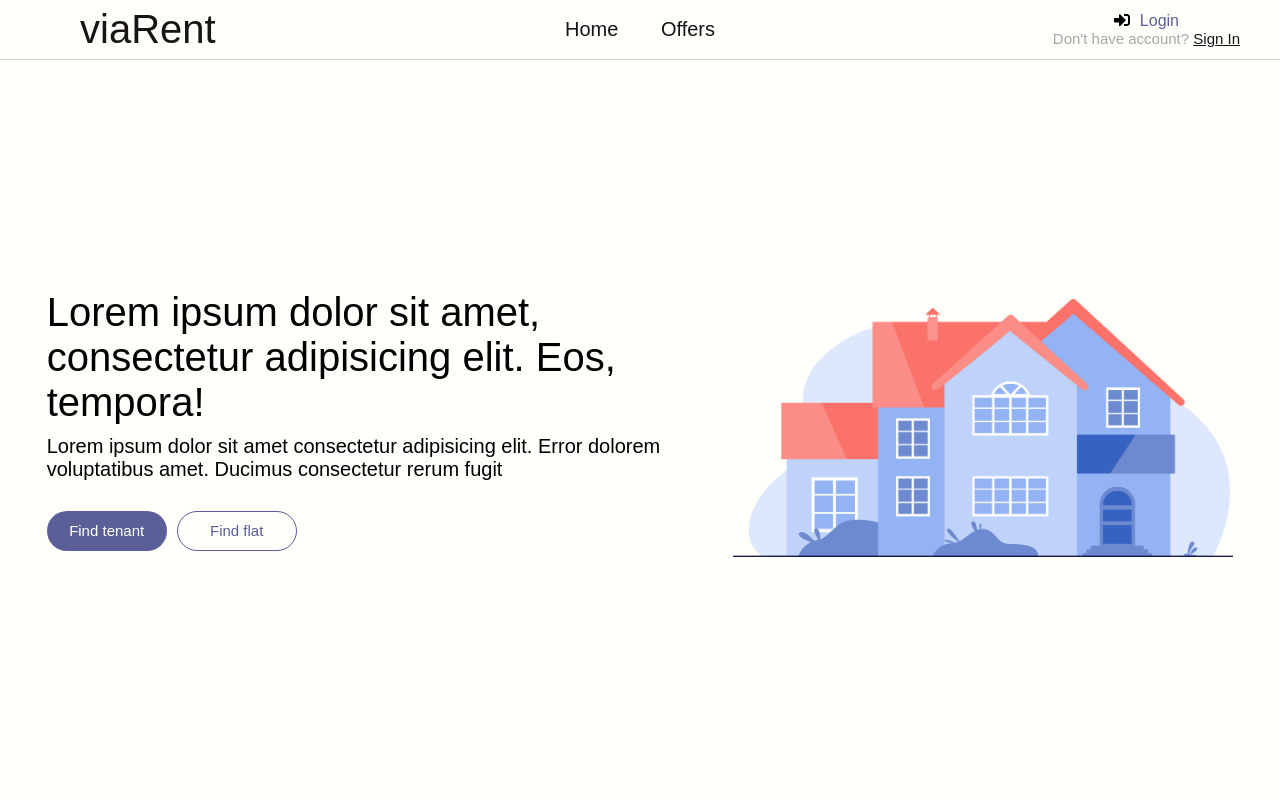
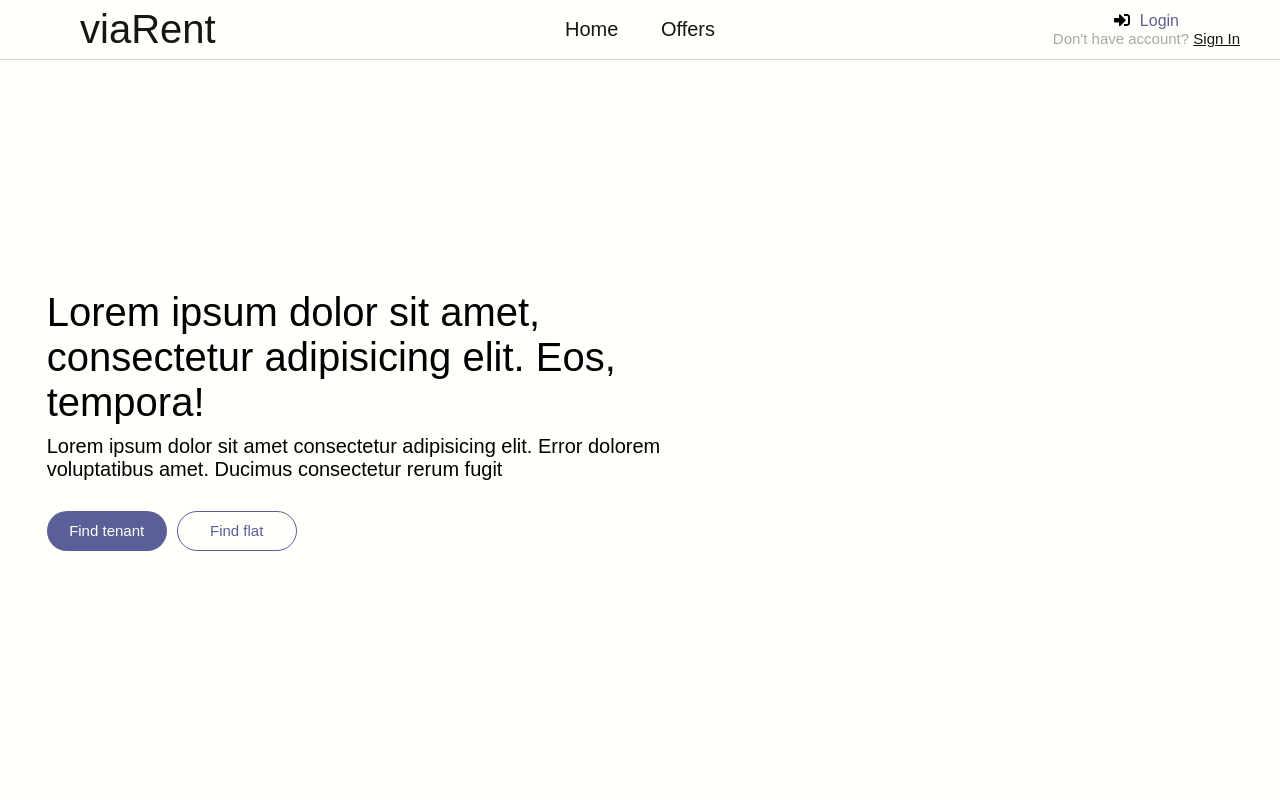
Before and after one commit to AbduAliAndrei/fullstack-renting-application, a Next.js app in the folder app/: page / in a window 1280 px wide. Shown: the top 800 px of the page. Built offline with nearby package versions, Linux system fonts and the light colour scheme.

Commit message:
changed header file

```diff
--- a/app/components/LandingPage/Header.tsx
+++ b/app/components/LandingPage/Header.tsx
@@ -5,12 +5,9 @@ import Link from 'next/link'
 import Image from 'next/image'
 // import "../../node_modules/bootstrap/dist/css/bootstrap.css"
 
-import img1 from '../../Images/service1.png'
+// import img1 from '../../Images/service1.png'
 export default function Header() {
-
-
     return (
-
         <div className="Header">
             <div className="text">
                 <div className="hd-title">
@@ -25,11 +22,8 @@ export default function Header() {
                 </div>
             </div>
             <div className="vector-img-container">
-                <Image src={img1} alt="Budapest" />
+                {/* <Image src={img1} alt="Budapest" /> */}
             </div>
         </div>
     )
-
 }
-
-/* width="600" height="400" */
```
Also changed, not shown: 1 other file (tests, documents, lock files or other folders).
